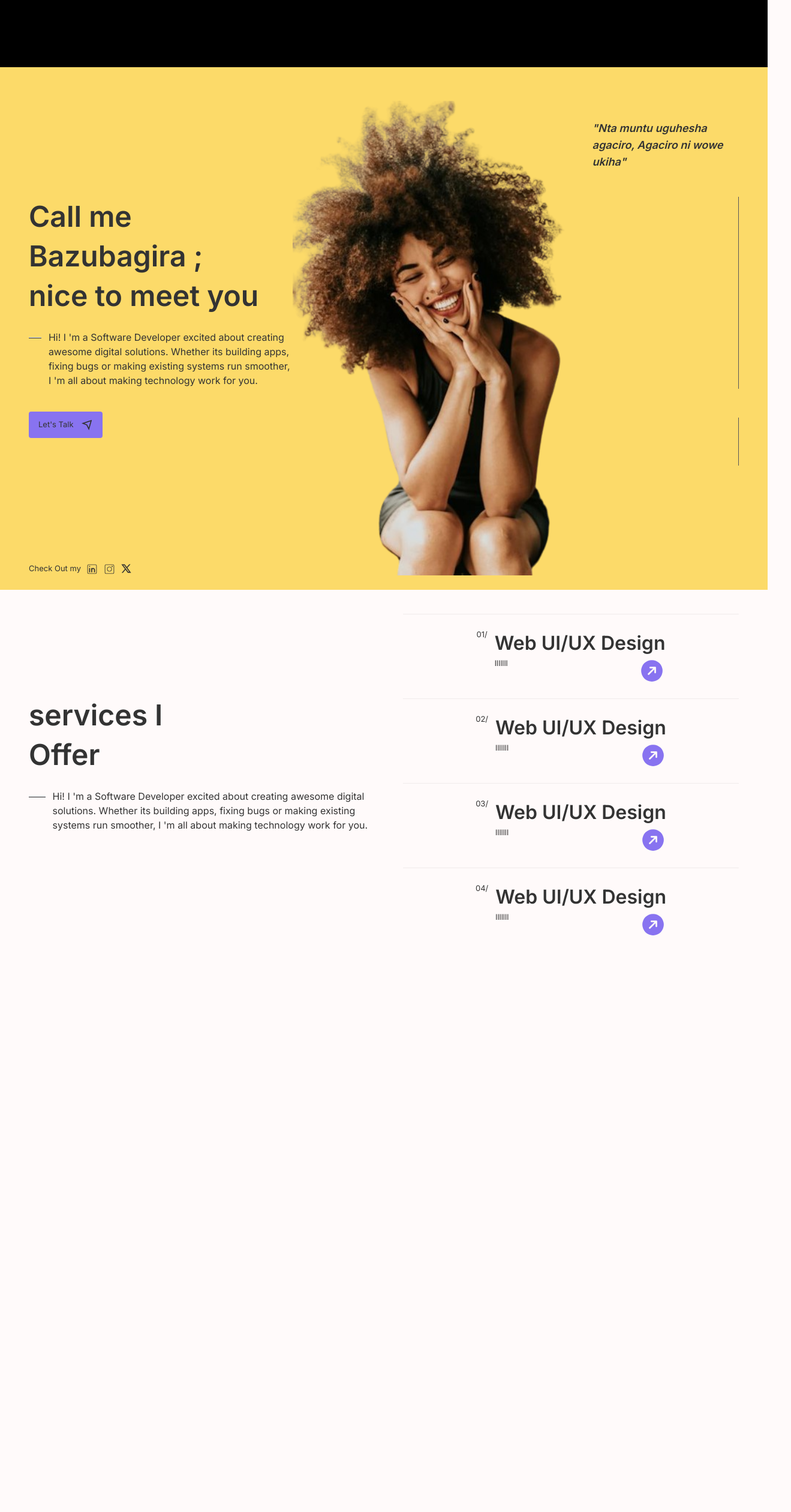
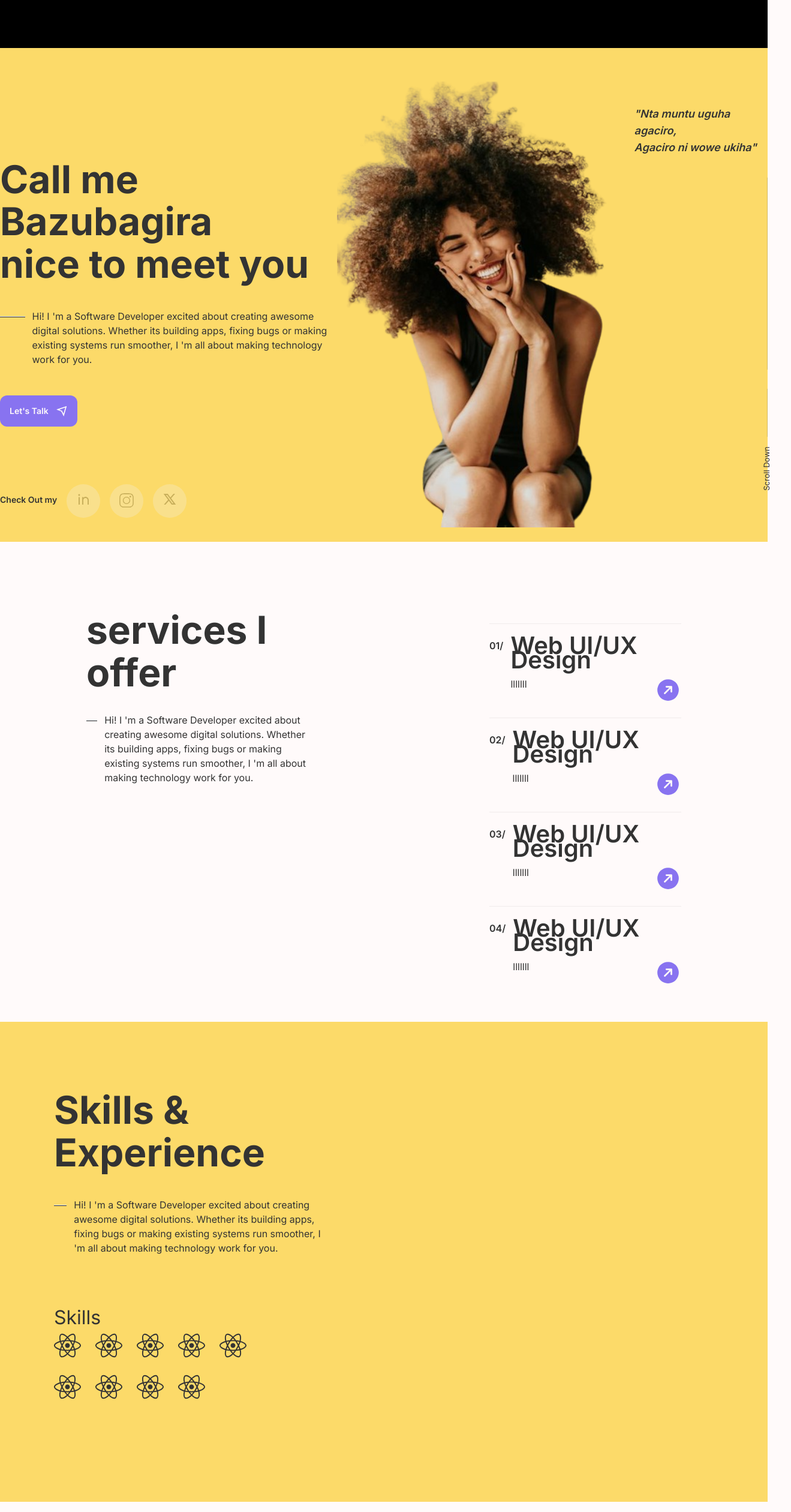
Before and after one commit to Bedinah/ppservices, a Next.js app: page / in a window 1280 px wide. Shown: the top 2520 px of the page at 60% size, 1319 px wide, since content can reach past the window. Before the commit the page ends 1579 px from the top, so only its background shows below. Built offline with nearby package versions, Linux system fonts and the light colour scheme.

Commit message:
implement about me page

```diff
--- a/app/page.tsx
+++ b/app/page.tsx
@@ -1,6 +1,9 @@
+import ContactMe from "@/pages/pages/contactus";
 import LandingPage from "@/pages/pages/landing";
 import Navigation from "@/pages/pages/navigation";
+import Projects from "@/pages/pages/projects";
 import Services from "@/pages/pages/service";
+import Experience from "@/pages/pages/skills";
 
 export default function Home() {
   return (
@@ -8,6 +11,9 @@ export default function Home() {
       <Navigation />
       <LandingPage />
       <Services />
+      <Experience />
+      <Projects/>
+      <ContactMe/>
     </main>
   );
 }
--- /dev/null
+++ b/pages/pages/contactus.tsx
@@ -0,0 +1,39 @@
+import { Divider} from "antd";
+import { RiMessage2Fill } from "react-icons/ri";
+import { FaLocationCrosshairs } from "react-icons/fa6";
+
+const ContactMe = () => {
+  return (
+    <div className="flex justify-center gap-[16rem] pt-14 pb-6 bg-[#fcda69] w-full min-h-screen">
+      <div className="w-[30%]">
+        <div className="font-bold text-[4rem] leading-[1.1] mt-[8rem] mb-10">
+          Let's Discus <br /> Your Project
+        </div>
+        <Divider />
+        <div className="flex gap-6">
+          <div className="relative w-14 h-14 overflow-hidden bg-gray-100 rounded-full -top-4 transition ease-in-out delay-150 hover:-translate-y-1 hover:scale-110 duration-300">
+            <RiMessage2Fill className="absolute w-6 h-6 left-4 top-[.95rem] " />
+          </div>
+          <span>
+            <p>Email</p>
+            <p>bbazubagira@gmail.com</p>
+          </span>
+        </div>
+        <Divider />
+        <div className="flex gap-6">
+          <div className="relative w-14 h-14 overflow-hidden bg-gray-100 rounded-full -top-4 transition ease-in-out delay-150 hover:-translate-y-1 hover:scale-110 duration-300">
+            <FaLocationCrosshairs className="absolute w-6 h-6 left-4 top-[.95rem] " />
+          </div>
+          <span>
+            <p>Location</p>
+            <p>Kigali , Rwanda,Kicukiro</p>
+          </span>
+        </div>
+      </div>
+      <div className="mt-[8rem]">
+        <div className="rounded-full border border-[#333333] w-[28rem] h-[28rem]"></div>
+      </div>
+    </div>
+  );
+};
+export default ContactMe;
--- a/pages/pages/landing.tsx
+++ b/pages/pages/landing.tsx
@@ -1,34 +1,45 @@
-import { RiSendPlaneLine, RiTwitterXLine } from "react-icons/ri";
-import { CiLinkedin, CiInstagram } from "react-icons/ci";
+import {
+  RiSendPlaneLine,
+  RiTwitterXLine,
+  RiLinkedinLine,
+} from "react-icons/ri";
 import Image from "next/image";
+import { SlSocialInstagram } from "react-icons/sl";
 
 const LandingPage = () => {
   return (
-    <div className="flex justify-between pt-14 pb-6 px-12 bg-[#fcda69]">
-      <div className="w-[36rem]">
-        <div className="font-semibold text-[3rem] leading-snug mt-[10rem] mb-6">
-          Call me Bazubagira ; <br /> nice to meet you
+    <div className="flex justify-center pt-14 pb-6 bg-[#fcda69] w-full min-h-screen">
+      <div className="w-[36rem] mt-[8rem] ">
+        <div className="font-bold text-[4rem] leading-[1.1] mb-10">
+          Call me Bazubagira <br /> nice to meet you
         </div>
-        <div className="flex gap-3">
+        <div className="flex gap-3 mb-10">
           <hr className="bg-[#333333] w-20 h-[2px] mt-3" />
 
           <p className="text-base mb-2">
-            Hi! I 'm a Software Developer excited about creating awesome digital
-            solutions. Whether its building apps, fixing bugs or making existing
-            systems run smoother, I 'm all about making technology work for you.{" "}
+            Hi! I 'm a Software Developer excited about creating awesome <br />
+            digital solutions. Whether its building apps, fixing bugs or making
+            existing systems run smoother, I 'm all about making technology{" "}
+            <br /> work for you.{" "}
           </p>
         </div>
-        <button className="bg-[#8873F0] hover:bg-[#ada3e2] py-3 px-4 rounded inline-flex items-center mt-8">
+        <button className="bg-[#8873F0] hover:bg-[#ada3e2] py-4 px-4 rounded-xl inline-flex items-center text-sm text-[#FFFAFA] font-semibold">
           <span className="mr-3">Let's Talk</span>
           <RiSendPlaneLine size={20} />
         </button>
 
-        <div className="flex gap-2 mt-[13rem]">
-          <span>Check Out my </span>
-          <div className="flex gap-2">
-            <CiLinkedin size={21} />
-            <CiInstagram size={21} />
-            <RiTwitterXLine size={19} />
+        <div className="flex gap-4 mt-[7rem]">
+          <span className="text-sm font-semibold">Check Out my </span>
+          <div className="flex gap-4 ">
+            <div className="relative w-14 h-14 overflow-hidden bg-gray-100 rounded-full opacity-25 -top-4 transition ease-in-out delay-150 hover:-translate-y-1 hover:scale-110 duration-300">
+              <RiLinkedinLine className="absolute w-6 h-6 left-4 top-[.8rem] " />
+            </div>
+            <div className="relative w-14 h-14 overflow-hidden bg-gray-100 rounded-full opacity-25 -top-4 transition ease-in-out delay-150 hover:-translate-y-1 hover:scale-110 duration-300">
+              <SlSocialInstagram className="absolute w-6 h-6 left-4 top-[.9rem] " />
+            </div>
+            <div className="relative w-14 h-14 overflow-hidden bg-gray-100 rounded-full opacity-25 -top-4 transition ease-in-out delay-150 hover:-translate-y-1 hover:scale-110 duration-300">
+              <RiTwitterXLine className="absolute w-6 h-6 left-4 top-[.8rem] " />
+            </div>
           </div>
         </div>
       </div>
@@ -39,15 +50,20 @@ const LandingPage = () => {
           width={500}
           height={500}
         />
-        <div className="font-semibold text-lg mt-8">
-          <i>"Nta muntu uguhesha agaciro, Agaciro ni  wowe ukiha"</i>
+        <div className="font-semibold text-lg mt-10">
+          <i>
+            "Nta muntu uguha agaciro,
+            <br /> Agaciro ni wowe ukiha"
+          </i>
         </div>
-        <div className="mt-[10rem]">
-        <div className="w-[1px] h-[20rem] bg-[#585858]"></div>
-        <div className="w-[1px] h-[5rem] bg-[#585858] mt-12"></div>
+        <div className="mt-[10rem] relative">
+          <div className="w-[1px] h-[20rem] bg-[#585858] opacity-25"></div>
+          <div className="w-[1px] h-[5rem] bg-[#585858] mt-8 opacity-25 mb-10"></div>
+          <div className="rotate-180 absolute w-20 -left-10">
+            <div className="rotate-90">Scroll Down</div>
+          </div>
+        </div>
       </div>
-      </div>
-
     </div>
   );
 };
--- a/pages/pages/navigation.tsx
+++ b/pages/pages/navigation.tsx
@@ -2,7 +2,7 @@
 
 const Navigation = () =>{
 return(
-    <div className="w-full h-28 bg-black"></div>
+    <div className="w-full h-20 bg-black"></div>
 )
 }
 export default Navigation;
--- /dev/null
+++ b/pages/pages/projects.tsx
@@ -0,0 +1,49 @@
+import { PiArrowCircleUpRightFill } from "react-icons/pi";
+import LandingImage from "../../public/images/landing.jpeg";
+import Image from "next/image";
+
+const Projects = () => {
+  return (
+    <div className=" pt-14 pb-6 w-full min-h-screen px-[18rem]">
+      <div className="font-bold text-[4rem] leading-[1.1] mt-[6rem]">
+        Latest <br /> Projects
+      </div>
+      <div className="flex justify-between flex-wrap mt-6">
+        <div className="max-w-sm rounded overflow-hidden shadow-lg ">
+          <hr className="bg-[#333333] w-[24rem] h-[2px] mt-3 my-5" />
+          <div className="flex justify-between px-4">
+            <div className="font-semibold text-[1.6rem] leading-[1.1] ">
+              PlantShop <br /> Landing Page
+            </div>
+            <PiArrowCircleUpRightFill color="#8873F0" size={44} />
+          </div>
+          <p className="my-1 px-4">Web landing page</p>
+          <Image src={LandingImage} alt="lap" className="mt-6" />
+        </div>
+        <div className="max-w-sm rounded overflow-hidden shadow-lg">
+          <hr className="bg-[#333333] w-[24rem] h-[2px] mt-3 my-5" />
+          <div className="flex justify-between px-4">
+            <div className="font-semibold text-[1.6rem] leading-[1.1] ">
+              PlantShop <br /> Landing Page
+            </div>
+            <PiArrowCircleUpRightFill color="#8873F0" size={44} />
+          </div>
+          <p className="my-1 px-4">Web landing page</p>
+          <Image src={LandingImage} alt="lap" className="mt-6" />
+        </div>
+        <div className="max-w-sm rounded overflow-hidden shadow-lg">
+          <hr className="bg-[#333333] w-[24rem] h-[2px] mt-3 my-5" />
+          <div className="flex justify-between px-4">
+            <div className="font-semibold text-[1.6rem] leading-[1.1]">
+              PlantShop <br /> Landing Page
+            </div>
+            <PiArrowCircleUpRightFill color="#8873F0" size={44} />
+          </div>
+          <p className="my-1 px-4">Web landing page</p>
+          <Image src={LandingImage} alt="lap" className="mt-6" />
+        </div>
+      </div>
+    </div>
+  );
+};
+export default Projects;
--- a/pages/pages/service.tsx
+++ b/pages/pages/service.tsx
@@ -26,14 +26,12 @@ const services = [
 
 const Services = () => {
   return (
-    <div className="h-full w-full px-12 py-4">
-      <div className="flex justify-between">
-        <div>
-          <div className="w-[36rem]">
-            <div className="font-semibold text-[3rem] leading-snug mt-[10rem] mb-6">
-              services I <br /> Offer
+    <div className=" flex justify-center  min-h-screen w-full py-4 gap-[18rem] ">
+          <div className="w-[30%]">
+            <div className="font-bold text-[4rem] leading-[1.1] mt-[6rem]">
+              services I <br/> offer
             </div>
-            <div className="flex gap-3">
+            <div className="flex gap-3 mt-8">
               <hr className="bg-[#333333] w-20 h-[2px] mt-3" />
 
               <p className="text-base mb-2">
@@ -42,19 +40,18 @@ const Services = () => {
                 making existing systems run smoother, I 'm all about making
                 technology work for you.{" "}
               </p>
-            </div>
           </div>
         </div>
-        <div className="w-[35rem]" >
+        <div className="w-[25%] mt-[6rem]" >
           {services?.map((data: any, index: any) => (
             <>
               <Divider/>
-              <div className="flex gap-3 justify-center">
+              <div className="flex gap-3 justify-center font-semibold text-base">
                 <div>{data?.nindex}</div>
                 <div>
-                  <div className="font-semibold text-[2rem]">{data?.names}</div>
-                  <div className="flex justify-between">
-                    <p>{data?.link}</p>
+                  <div className="font-semibold text-[2.5rem]">{data?.names}</div>
+                  <div className="flex justify-between mt-4">
+                    <p className="font-normal">{data?.link}</p>
                     <PiArrowCircleUpRightFill color="#8873F0" size={44} />
                   </div>
                 </div>
@@ -63,7 +60,6 @@ const Services = () => {
           ))}
         </div>
       </div>
-    </div>
   );
 };
 export default Services;
--- /dev/null
+++ b/pages/pages/skills.tsx
@@ -0,0 +1,46 @@
+import { Space } from "antd";
+import { FaReact } from "react-icons/fa";
+
+const Experience = () => {
+    return(
+<div className="min-h-screen w-full py-4 bg-[#fcda69] flex justify-center gap-3">
+      <div className="w-[35%]">
+        <div className="font-bold text-[4rem] leading-[1.1] mt-[6rem]">
+          Skills & <br />
+          Experience
+        </div>
+        <div className="flex gap-3 mt-10">
+          <hr className="bg-[#333333] w-20 h-[2px] mt-3" />
+
+          <p className="text-base ">
+            Hi! I 'm a Software Developer excited about creating awesome digital
+            solutions. Whether its building apps, fixing bugs or making existing
+            systems run smoother, I 'm all about making technology work for you.{" "}
+          </p>
+        </div>
+        <div className="mt-20">
+        <div className="font-normal text-[2rem] ">
+          Skills
+        </div>
+        <div className="w-[22rem] flex flex-wrap gap-6">
+        <FaReact size={45}/>
+        <FaReact size={45}/>
+        <FaReact size={45}/>
+        <FaReact size={45}/>
+        <FaReact size={45}/>
+        <FaReact size={45}/>
+        <FaReact size={45}/>
+        <FaReact size={45}/>
+        <FaReact size={45}/>
+        </div>
+        <div>
+
+        </div>
+        </div>
+      </div>
+      <div className="w-[50%]"></div>
+  </div>
+    )
+
+};
+export default Experience;
--- /dev/null
+++ b/pages/pages/testimonials.tsx
@@ -0,0 +1,10 @@
+
+
+const Testimonials = () =>{
+    return(
+        <div>
+
+        </div>
+    )
+}
+export default Testimonials;
```
Also changed, not shown: public/images/landing.jpeg (added).
